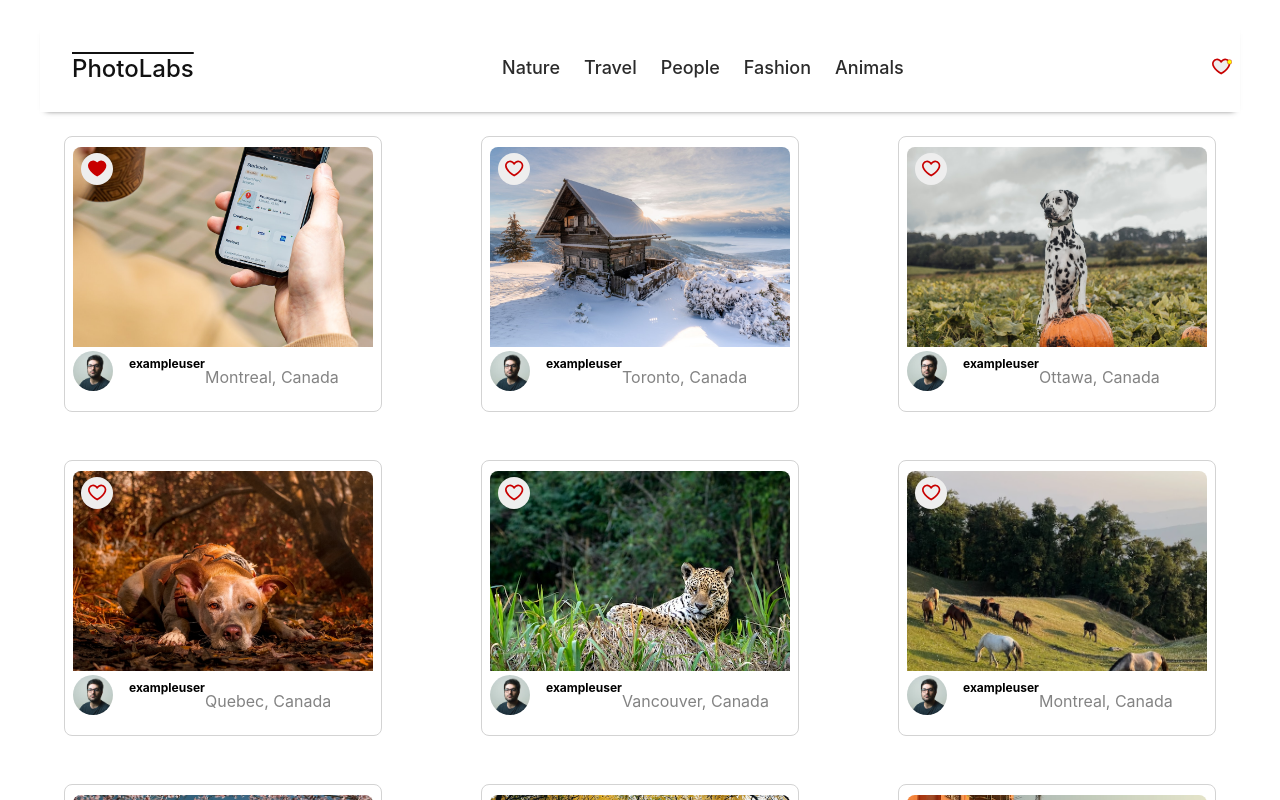
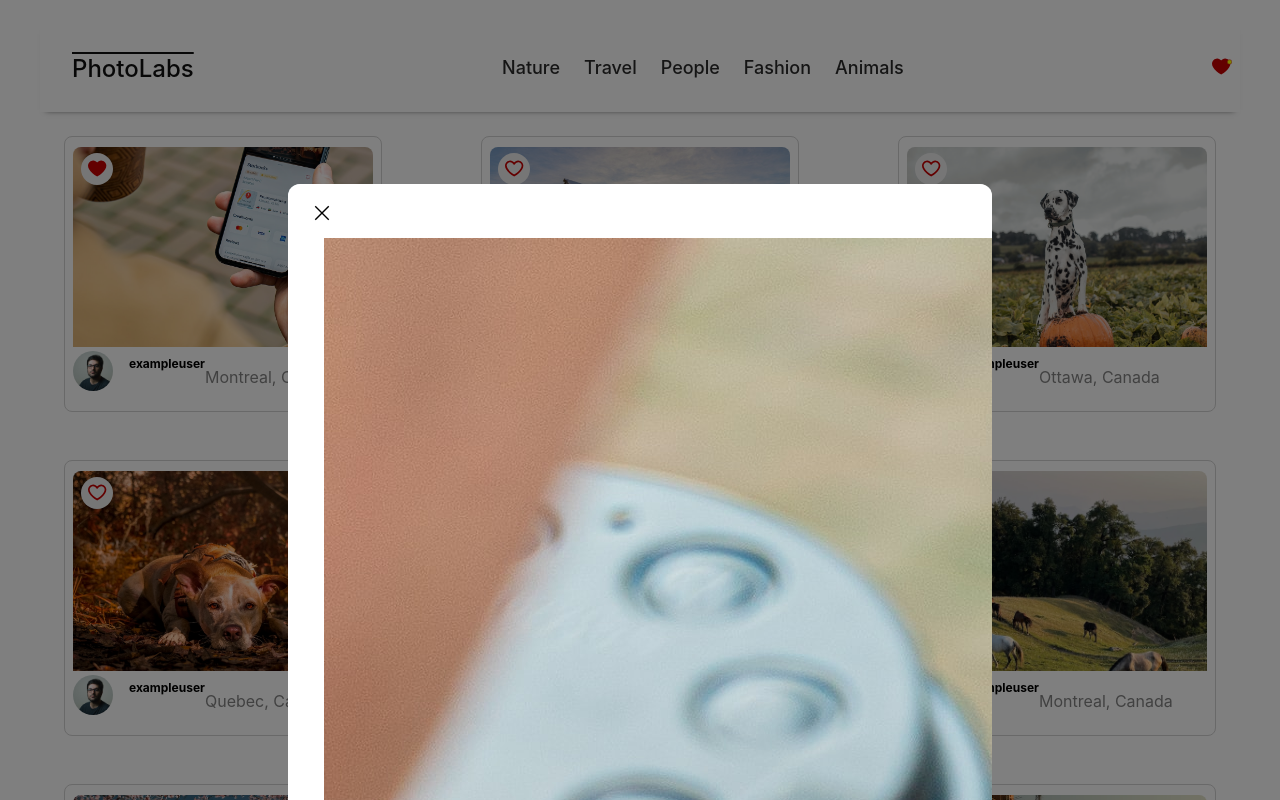
Before and after one commit to schang9m/photolabs, a React (Create React App) app in the folder frontend/: page / in a window 1280 px wide. Both pictures are taken after a click on the element 97 px from the left and 169 px from the top of the page. Shown: the top 800 px of the page. Built offline with nearby package versions, Linux system fonts and the light colour scheme; the HTML template or start-up script is replaced by a standard one.

Commit message:
added detail photo when you click on it

```diff
--- a/frontend/src/App.jsx
+++ b/frontend/src/App.jsx
@@ -1,14 +1,27 @@
 import React from 'react';
-
+import { useState } from 'react';
 import './App.scss';
 import photos from "mocks/photos";
 import topics from "mocks/topics";
 
-import HomeRoute from 'components/HomeRoute';
+import HomeRoute from 'routes/HomeRoute';
+import PhotoDetailsModal from 'routes/PhotoDetailsModal';
 // const photoArr = new Array(3).fill(sampleDataForPhotoListItem)
 
 // Note: Rendering a single component to build components in isolation
 const App = () => {
+  const [selectedPhoto, setSelectedPhoto] = useState(null);
+  const [isModalOpen, setIsModalOpen] = useState(false);
+
+  const openModal = (photo) => {
+    setSelectedPhoto(photo);
+    setIsModalOpen(true);
+  };
+
+  const closeModal = () => {
+    setIsModalOpen(false);
+    setSelectedPhoto(null);
+  };
   return (
     <div className="App">
       {/* {photoArr.map((photo, index) => {
@@ -17,7 +30,8 @@ const App = () => {
         </>
       }
       )} */}
-      <HomeRoute photos={photos} topics={topics}/>
+      <HomeRoute photos={photos} topics={topics} openModal={openModal} />
+      <PhotoDetailsModal photo={selectedPhoto} onClose={closeModal} />
     </div>
   );
 };
--- a/frontend/src/components/FavBadge.jsx
+++ b/frontend/src/components/FavBadge.jsx
@@ -8,7 +8,7 @@ const FavBadge = ({ isFavPhotoExist }) => {
 
   return (
     <div className='fav-badge'>
-      <FavIcon displayAlert={isFavPhotoExist}/>
+      <FavIcon displayAlert={isFavPhotoExist} selected={isFavPhotoExist}/>
     </div>
   )
 };
--- a/frontend/src/components/HomeRoute.jsx
+++ /dev/null
@@ -1,32 +0,0 @@
-import React, { useState } from 'react';
-
-import '../styles/HomeRoute.scss'
-
-import TopNavigation from "./TopNavigationBar";
-import PhotoList from "./PhotoList";
-
-const HomeRoute = (props) => {
-  const {photos, topics} = props;
-  //set an empty array first for favorites
-  const [favorites, setFavorite] = useState([]);
-  const favoritesPhoto = (photoID, saved) => {
-    //adding photoid into array
-    if (!favorites.includes(photoID) && saved) {
-      setFavorite(prev => [...prev,photoID])
-      //removing photoid from array
-    } else if (favorites.includes(photoID) && !saved) {
-      setFavorite(prev => prev.filter(id => id !== photoID));
-    }
-  }
-
-  const isFavPhotoExist = favorites.length > 0;
-
-  return (
-    <div className="home-route">
-      <TopNavigation topics={topics} isFavPhotoExist={isFavPhotoExist}/>
-      <PhotoList photos={photos} favoritesPhoto={favoritesPhoto}/>
-    </div>
-  )
-}
-
-export default HomeRoute;
--- a/frontend/src/components/PhotoList.jsx
+++ b/frontend/src/components/PhotoList.jsx
@@ -5,7 +5,7 @@ import PhotoListItem from "./PhotoListItem";
 
 
 const PhotoList = (props) => {
-  const {photos, favoritesPhoto} = props
+  const {photos, favoritesPhoto, openModal} = props
   return (
     <ul className="photo-list">
       {photos.map((photo) => (
@@ -13,10 +13,11 @@ const PhotoList = (props) => {
           <PhotoListItem
             id={photo.id}
             location={photo.location}
-            imageSource={photo.urls.regular}
-            username={photo.user.username}
-            profile={photo.user.profile}
+            imageSource={photo.urls}
+            user={photo.user}
             favoritesPhoto={favoritesPhoto}
+            similarPhotos={photo.similar_photos}
+            openModal={openModal}
           />
         </li>
       ))}
--- a/frontend/src/components/PhotoListItem.jsx
+++ b/frontend/src/components/PhotoListItem.jsx
@@ -7,20 +7,25 @@ import PhotoFavButton from "./PhotoFavButton";
 
 const PhotoListItem = (props) => {
   /* Insert React */
-  const {id, location, imageSource, username, profile, favoritesPhoto} = props;
+  const {id, location, imageSource, user, favoritesPhoto, similarPhotos, openModal} = props;
+  const fullimg = imageSource.full;
+  const handleClick = () => {
+    openModal({id, location, fullimg, user, similarPhotos})
+  }
   return (
-    <div className="photo-list__item">
+    <div className="photo-list__item" onClick={handleClick}>
       <PhotoFavButton id={id} favoritesPhoto={favoritesPhoto}/>
-      <img src={imageSource}
-      alt={`${username}'s picture`}
+      <img src={imageSource.regular}
+      alt={`${user.username}'s picture`}
       id={id}
-      className="photo-list__image"/>
+      className="photo-list__image"
+      />
       <div className="photo-list__user-details">
-        <img src={profile}
-        alt={`${username}'s profile`}
+        <img src={user.profile}
+        alt={`${user.username}'s profile`}
         className='photo-list__user-profile'/>
 
-        <p className="photo-list__user-info">{username}</p>
+        <p className="photo-list__user-info">{user.username}</p>
 
         <p className="photo-list__user-location">{`${location.city}, ${location.country}`}</p>
       </div>
--- a/frontend/src/routes/HomeRoute.jsx
+++ b/frontend/src/routes/HomeRoute.jsx
@@ -1,13 +1,32 @@
-import React from 'react';
+import React, { useState } from 'react';
 
-import '../styles/HomeRoute.scss';
+import '../styles/HomeRoute.scss'
 
-const HomeRoute = () => {
+import TopNavigation from 'components/TopNavigationBar';
+import PhotoList from 'components/PhotoList';
+
+const HomeRoute = (props) => {
+  const {photos, topics, openModal} = props;
+  //set an empty array first for favorites
+  const [favorites, setFavorite] = useState([]);
+  const favoritesPhoto = (photoID, saved) => {
+    //adding photoid into array
+    if (!favorites.includes(photoID) && saved) {
+      setFavorite(prev => [...prev,photoID])
+      //removing photoid from array
+    } else if (favorites.includes(photoID) && !saved) {
+      setFavorite(prev => prev.filter(id => id !== photoID));
+    }
+  }
+
+  const isFavPhotoExist = favorites.length > 0;
+
   return (
     <div className="home-route">
-      {/* Insert React */}
+      <TopNavigation topics={topics} isFavPhotoExist={isFavPhotoExist}/>
+      <PhotoList photos={photos} favoritesPhoto={favoritesPhoto} openModal={openModal}/>
     </div>
-  );
-};
+  )
+}
 
 export default HomeRoute;
--- a/frontend/src/routes/PhotoDetailsModal.jsx
+++ b/frontend/src/routes/PhotoDetailsModal.jsx
@@ -3,12 +3,18 @@ import React from 'react';
 import '../styles/PhotoDetailsModal.scss'
 import closeSymbol from '../assets/closeSymbol.svg';
 
-const PhotoDetailsModal = () => {
+const PhotoDetailsModal = (props) => {
+  const { photo, onClose } = props
+
+  if (!photo) return null;
+
   return (
     <div className="photo-details-modal">
       <button className="photo-details-modal__close-button">
-        <img src={closeSymbol} alt="close symbol" />
+        <img src={closeSymbol} alt="close symbol" onClick={onClose}/>
       </button>
+        <img src={photo.fullimg} alt={photo.id} className="photo-details-modal__images" />
+        <p>{photo.id}</p>
     </div>
   )
 };
```
